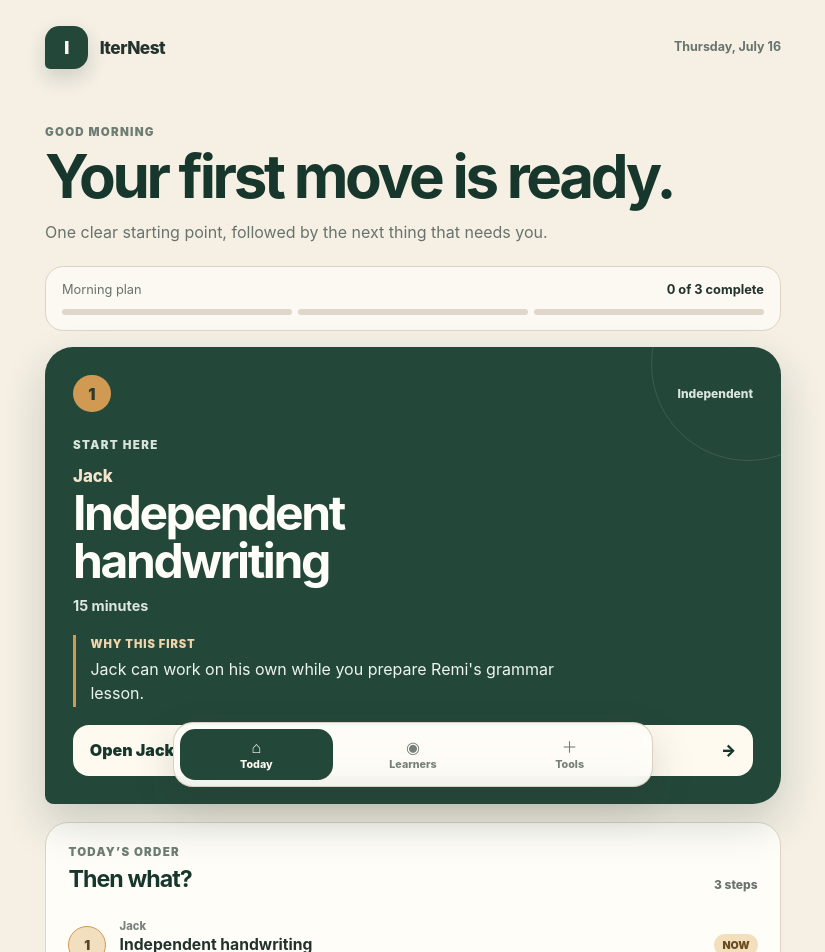
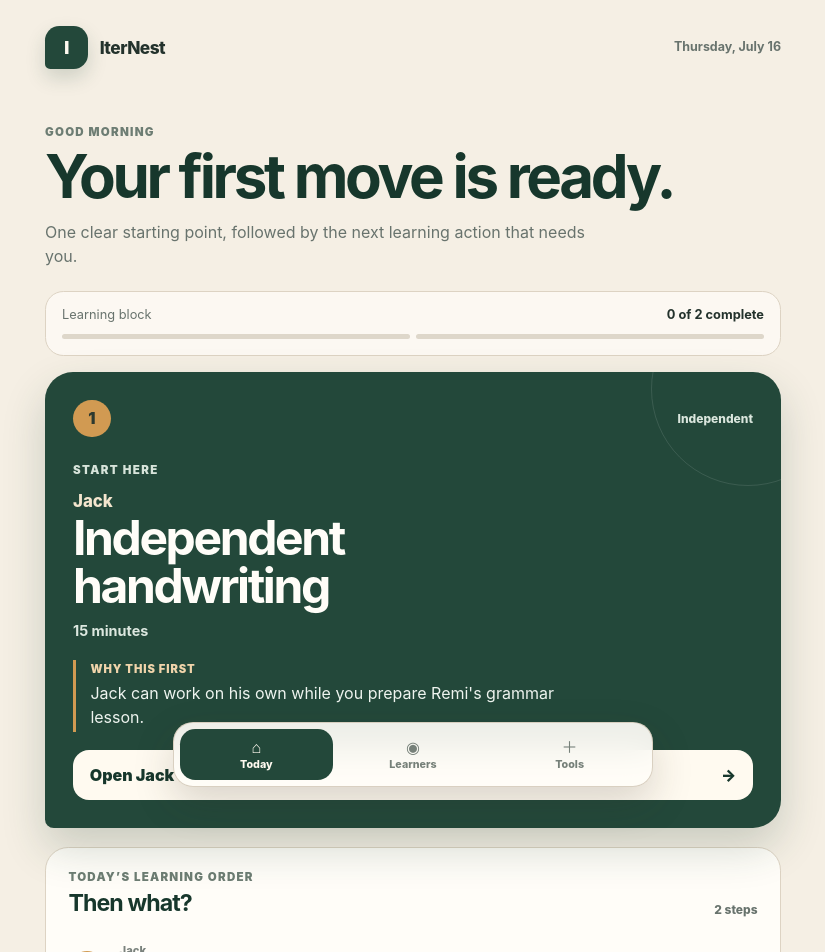
Before and after one commit to ajswans5/iternest-homeschool, a React (Vite) app in the folder app/: page / in a window 1280 px wide. Shown: the top 952 px of the page, without its empty margins (227-1052 px from the left). Built offline with nearby package versions, Linux system fonts and the light colour scheme.

Commit message:
Move preparation out of the active learning sequence

```diff
--- a/app/src/pages/ParentDashboardPage.tsx
+++ b/app/src/pages/ParentDashboardPage.tsx
@@ -6,7 +6,7 @@ import '../styles/parent-home.css';
 import { CurriculumLibraryPage } from './CurriculumLibraryPage';
 
 type AppView = 'today' | 'task' | 'approval' | 'learners' | 'tools';
-type TaskId = 'jack-handwriting' | 'remi-grammar' | 'spelling-quiz';
+type TaskId = 'jack-handwriting' | 'remi-grammar';
 type ApprovalStatus = 'pending' | 'approved' | 'kept';
 
 type PlanTask = {
@@ -26,9 +26,10 @@ type DayState = {
   completedTaskIds: TaskId[];
   approvalStatus: ApprovalStatus;
   recenterChoice: string | null;
+  tomorrowPrepComplete: boolean;
 };
 
-const STORAGE_KEY = 'iternest-homeschool-morning-plan-v2';
+const STORAGE_KEY = 'iternest-homeschool-morning-plan-v3';
 
 const planTasks: PlanTask[] = [
   {
@@ -65,35 +66,24 @@ const planTasks: PlanTask[] = [
     ],
     completionLabel: 'Grammar lesson complete',
   },
-  {
-    id: 'spelling-quiz',
-    owner: 'Parent prep',
-    title: 'Print spelling quiz',
-    duration: '2 minutes',
-    mode: 'Before lunch',
-    reason: 'Printing it now keeps the afternoon from starting with another setup task.',
-    description:
-      'Open the saved spelling quiz, print one copy, and place it with the afternoon materials.',
-    materials: ['Printer', 'One sheet of paper'],
-    steps: [
-      'Open the saved spelling quiz.',
-      'Print one copy.',
-      'Place it with the afternoon materials.',
-    ],
-    completionLabel: 'Quiz printed',
-  },
 ];
+
+const tomorrowPrep = {
+  title: 'Print spelling quiz',
+  duration: '2 minutes',
+  detail: 'Print it after today’s lessons so tomorrow begins ready instead of with another setup task.',
+};
 
 const recenterOptions: RecenterOption[] = [
   {
     label: 'We started late',
     description: 'Keep the teacher-led lesson and shorten the setup around it.',
-    result: 'The core sequence stays in place. Flexible work can move after lunch.',
+    result: 'The core learning sequence stays in place. Flexible work can move later.',
   },
   {
     label: 'We have less time today',
-    description: 'Protect the essential lesson and move the flexible item aside.',
-    result: 'Remi’s grammar lesson stays visible. The spelling quiz can move to tomorrow.',
+    description: 'Protect the essential lesson and move flexible learning work aside.',
+    result: 'Remi’s grammar lesson stays visible. Flexible independent work can move to tomorrow.',
   },
   {
     label: 'Someone needs a smaller start',
@@ -103,7 +93,7 @@ const recenterOptions: RecenterOption[] = [
   {
     label: 'Move flexible work',
     description: 'Keep required work today and move optional work forward.',
-    result: 'Only flexible work moves. Nothing teacher-led changes without approval.',
+    result: 'Only flexible learning work moves. Preparation stays in its own prep window.',
   },
 ];
 
@@ -111,6 +101,7 @@ const initialDayState: DayState = {
   completedTaskIds: [],
   approvalStatus: 'pending',
   recenterChoice: null,
+  tomorrowPrepComplete: false,
 };
 
 function isTaskId(value: unknown): value is TaskId {
@@ -138,6 +129,7 @@ function loadDayState(): DayState {
       approvalStatus,
       recenterChoice:
         typeof parsed.recenterChoice === 'string' ? parsed.recenterChoice : null,
+      tomorrowPrepComplete: parsed.tomorrowPrepComplete === true,
     };
   } catch {
     return initialDayState;
@@ -253,8 +245,15 @@ export function ParentDashboardPage() {
           onOpenApproval={() => setActiveView('approval')}
           onOpenTask={openTask}
           onOpenTools={() => setActiveView('tools')}
+          onToggleTomorrowPrep={() =>
+            setDayState((current) => ({
+              ...current,
+              tomorrowPrepComplete: !current.tomorrowPrepComplete,
+            }))
+          }
           recenterChoice={dayState.recenterChoice}
           recenterResult={recenterResult}
+          tomorrowPrepComplete={dayState.tomorrowPrepComplete}
         />
       ) : null}
 
@@ -336,8 +335,10 @@ type TodayViewProps = {
   onOpenApproval: () => void;
   onOpenTask: (taskId: TaskId) => void;
   onOpenTools: () => void;
+  onToggleTomorrowPrep: () => void;
   recenterChoice: string | null;
   recenterResult?: string;
+  tomorrowPrepComplete: boolean;
 };
 
 function TodayView({
@@ -349,8 +350,10 @@ function TodayView({
   onOpenApproval,
   onOpenTask,
   onOpenTools,
+  onToggleTomorrowPrep,
   recenterChoice,
   recenterResult,
+  tomorrowPrepComplete,
 }: TodayViewProps) {
   const isComplete = currentTask === null;
 
@@ -359,21 +362,25 @@ function TodayView({
       <section className="today-intro" aria-labelledby="today-title">
         <p className="eyebrow">Good morning</p>
         <h1 id="today-title">
-          {isComplete ? 'The morning plan is complete.' : 'Your first move is ready.'}
+          {isComplete ? 'Today’s learning block is complete.' : 'Your first move is ready.'}
         </h1>
         <p>
           {isComplete
-            ? 'The teaching sequence is finished. Anything still waiting is clearly marked below.'
-            : 'One clear starting point, followed by the next thing that needs you.'}
+            ? 'Learning is finished. Tomorrow’s preparation is separated below so it does not interrupt today’s teaching flow.'
+            : 'One clear starting point, followed by the next learning action that needs you.'}
         </p>
       </section>
 
       <section className="morning-progress" aria-label="Morning plan progress">
         <div>
-          <span>Morning plan</span>
+          <span>Learning block</span>
           <strong>{completedCount} of {planTasks.length} complete</strong>
         </div>
-        <div className="morning-progress__track" aria-hidden="true">
+        <div
+          className="morning-progress__track"
+          aria-hidden="true"
+          style={{ gridTemplateColumns: `repeat(${planTasks.length}, minmax(0, 1fr))` }}
+        >
           {planTasks.map((task) => (
             <span
               className={completedTaskIds.has(task.id) ? 'is-complete' : ''}
@@ -406,7 +413,7 @@ function TodayView({
             <p>{currentTask.reason}</p>
           </div>
           <button onClick={() => onOpenTask(currentTask.id)} type="button">
-            Open {currentTask.owner === 'Parent prep' ? 'task' : currentTask.owner}
+            Open {currentTask.owner}
             <span aria-hidden="true">→</span>
           </button>
         </section>
@@ -414,12 +421,12 @@ function TodayView({
         <section className="complete-card" aria-live="polite">
           <span className="complete-card__check" aria-hidden="true">✓</span>
           <div>
-            <p className="eyebrow">Morning block finished</p>
-            <h2>Everyone knows what comes next.</h2>
+            <p className="eyebrow">Learning finished</p>
+            <h2>The active school-day sequence is complete.</h2>
             <p>
               {approvalStatus === 'pending'
                 ? 'One suggested adjustment still needs your decision.'
-                : 'The plan and parent decision are both settled.'}
+                : 'The learning plan and parent decision are both settled.'}
             </p>
           </div>
           {approvalStatus === 'pending' ? (
@@ -431,7 +438,7 @@ function TodayView({
       <section className="day-sequence" aria-labelledby="sequence-title">
         <div className="section-heading-row">
           <div>
-            <p className="eyebrow">Today’s order</p>
+            <p className="eyebrow">Today’s learning order</p>
             <h2 id="sequence-title">Then what?</h2>
           </div>
           <span>{planTasks.length} steps</span>
@@ -465,6 +472,36 @@ function TodayView({
           })}
         </ol>
       </section>
+
+      {isComplete ? (
+        <section className="day-sequence" aria-labelledby="tomorrow-prep-title">
+          <div className="section-heading-row">
+            <div>
+              <p className="eyebrow">Post-day preparation</p>
+              <h2 id="tomorrow-prep-title">Get ready for tomorrow</h2>
+            </div>
+            <span>After lessons</span>
+          </div>
+
+          <ol className="sequence-list">
+            <li className={tomorrowPrepComplete ? 'is-complete' : 'is-current'}>
+              <button onClick={onToggleTomorrowPrep} type="button">
+                <span className="sequence-list__marker" aria-hidden="true">
+                  {tomorrowPrepComplete ? '✓' : '1'}
+                </span>
+                <span className="sequence-list__copy">
+                  <small>Tomorrow prep</small>
+                  <strong>{tomorrowPrep.title}</strong>
+                  <span>{tomorrowPrep.duration} · {tomorrowPrep.detail}</span>
+                </span>
+                <span className="sequence-list__status">
+                  {tomorrowPrepComplete ? 'Ready' : 'Prep'}
+                </span>
+              </button>
+            </li>
+          </ol>
+        </section>
+      ) : null}
 
       <button
         className={`attention-strip attention-strip--${approvalStatus}`}
@@ -562,7 +599,7 @@ function TaskView({
             <p>
               {nextTask
                 ? `Next: ${nextTask.owner} — ${nextTask.title}.`
-                : 'That finishes the morning sequence.'}
+                : 'That finishes the active learning sequence.'}
             </p>
           </div>
           <button className="primary-button" onClick={onContinue} type="button">
@@ -632,13 +669,13 @@ function ApprovalView({
             <div>
               <p className="eyebrow">Current plan</p>
               <h2>Finish spelling practice today.</h2>
-              <p>This adds another independent task after grammar.</p>
+              <p>This adds another independent learning task after grammar.</p>
             </div>
             <span className="decision-comparison__arrow" aria-hidden="true">→</span>
             <div className="decision-comparison__suggested">
               <p className="eyebrow">Suggested change</p>
               <h2 id="suggested-change-title">Move spelling practice to tomorrow.</h2>
-              <p>Keep today’s teacher-led grammar lesson and protect the shorter morning.</p>
+              <p>Keep today’s teacher-led grammar lesson and protect the shorter learning block.</p>
             </div>
           </section>
 
@@ -692,7 +729,7 @@ function LearnersView({ completedTaskIds, onOpenTask }: LearnersViewProps) {
       <section className="page-heading">
         <p className="eyebrow">Learners</p>
         <h1>Today, child by child.</h1>
-        <p>No percentages. Just the next useful thing for each learner.</p>
+        <p>No percentages. Just the next useful learning action for each learner.</p>
       </section>
 
       <div className="learner-list">
@@ -749,7 +786,7 @@ function ToolsView({
       <section className="page-heading">
         <p className="eyebrow">Parent tools</p>
         <h1>Adjust the plan without rebuilding it.</h1>
-        <p>These tools stay out of the way until you need them.</p>
+        <p>Preparation, decisions, and curriculum tools stay outside the active teaching sequence.</p>
       </section>
 
       <div className="tool-list">
```
